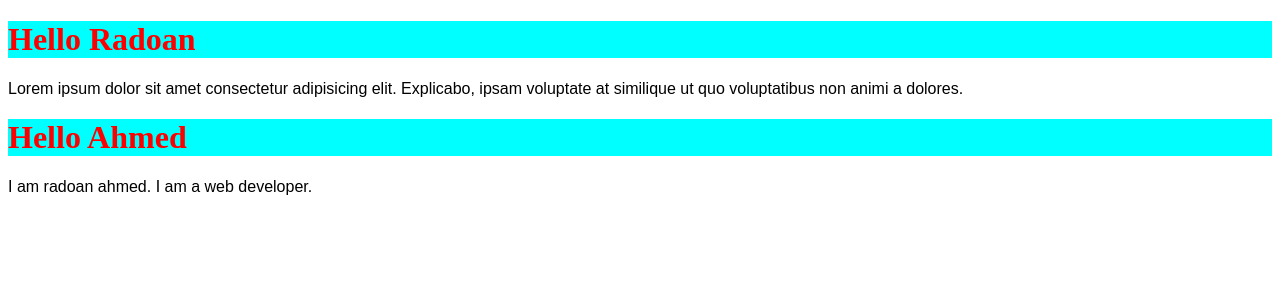
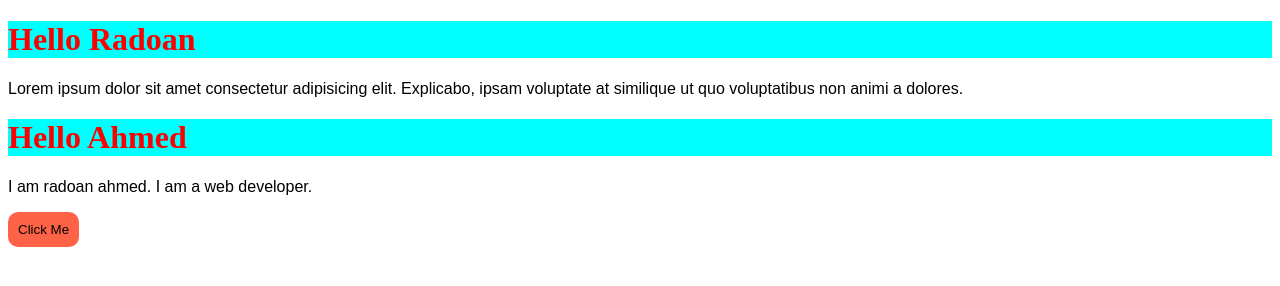
Before and after one commit to red-one12/my-second-repo, a plain HTML site: page index.html in a window 1280 px wide. Drawn offline with Linux system fonts and the light colour scheme.

Commit message:
updated v2 add buttons

```diff
--- a/index.html
+++ b/index.html
@@ -14,5 +14,8 @@
 
     <h1>Hello Ahmed</h1>
     <p>I am radoan ahmed. I am a web developer.</p>
+
+
+    <button>Click Me</button>
 </body>
 </html>
--- a/styles/style.css
+++ b/styles/style.css
@@ -6,3 +6,9 @@ p{
     font-weight: 500;
     font-family: sans-serif;
 }
+button{
+    padding: 10px;
+    background-color: tomato;
+    border: none;
+    border-radius: 10px;
+}
```
